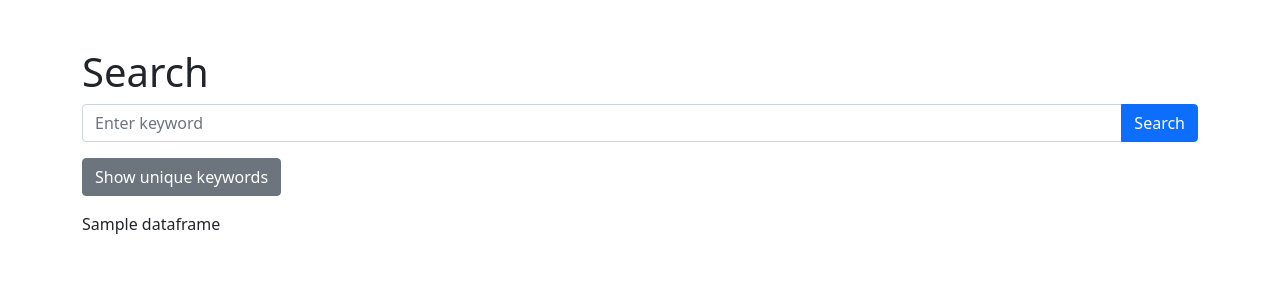
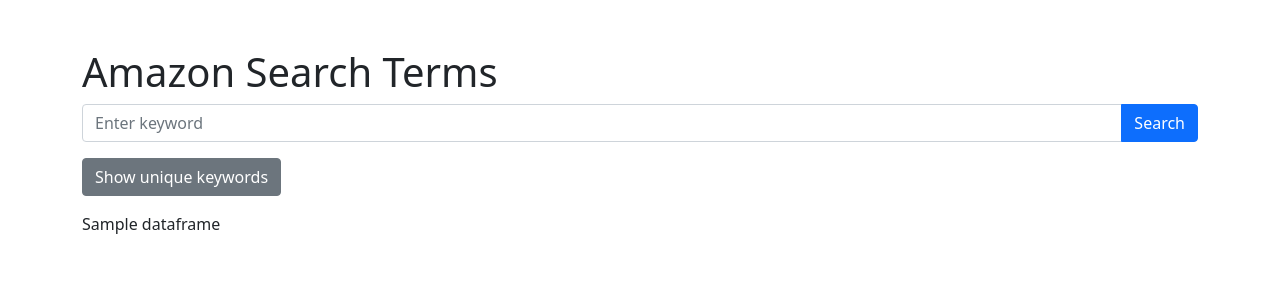
Before and after one commit to bcm082/amzkeywords, a Flask app: template templates/index.html in a window 1280 px wide. Shown: the top 300 px of the page. Run offline with Flask 3, Linux system fonts and the light colour scheme; the template is opened without the code that fills it: most values are stand-ins (such as "Sample title", 1, 10 or a date in 2020).

Commit message:
Updated html

```diff
--- a/templates/index.html
+++ b/templates/index.html
@@ -3,7 +3,7 @@
 <head>
     <meta charset="UTF-8">
     <meta name="viewport" content="width=device-width, initial-scale=1.0">
-    <title>Search App</title>
+    <title>Amazon Keyword Research App</title>
     <link href="https://cdn.jsdelivr.net/npm/bootstrap@5.0.0-beta1/dist/css/bootstrap.min.css" rel="stylesheet">
     <style>
         .table th {
@@ -19,7 +19,7 @@
 </head>
 <body>
     <div class="container">
-        <h1 class="mt-5">Search</h1>
+        <h1 class="mt-5">Amazon Search Terms</h1>
         <form method="POST">
             <div class="input-group mb-3">
                 <input type="text" class="form-control search-input" name="search" placeholder="Enter keyword" required>
```
Also changed, not shown: 1 other file.
